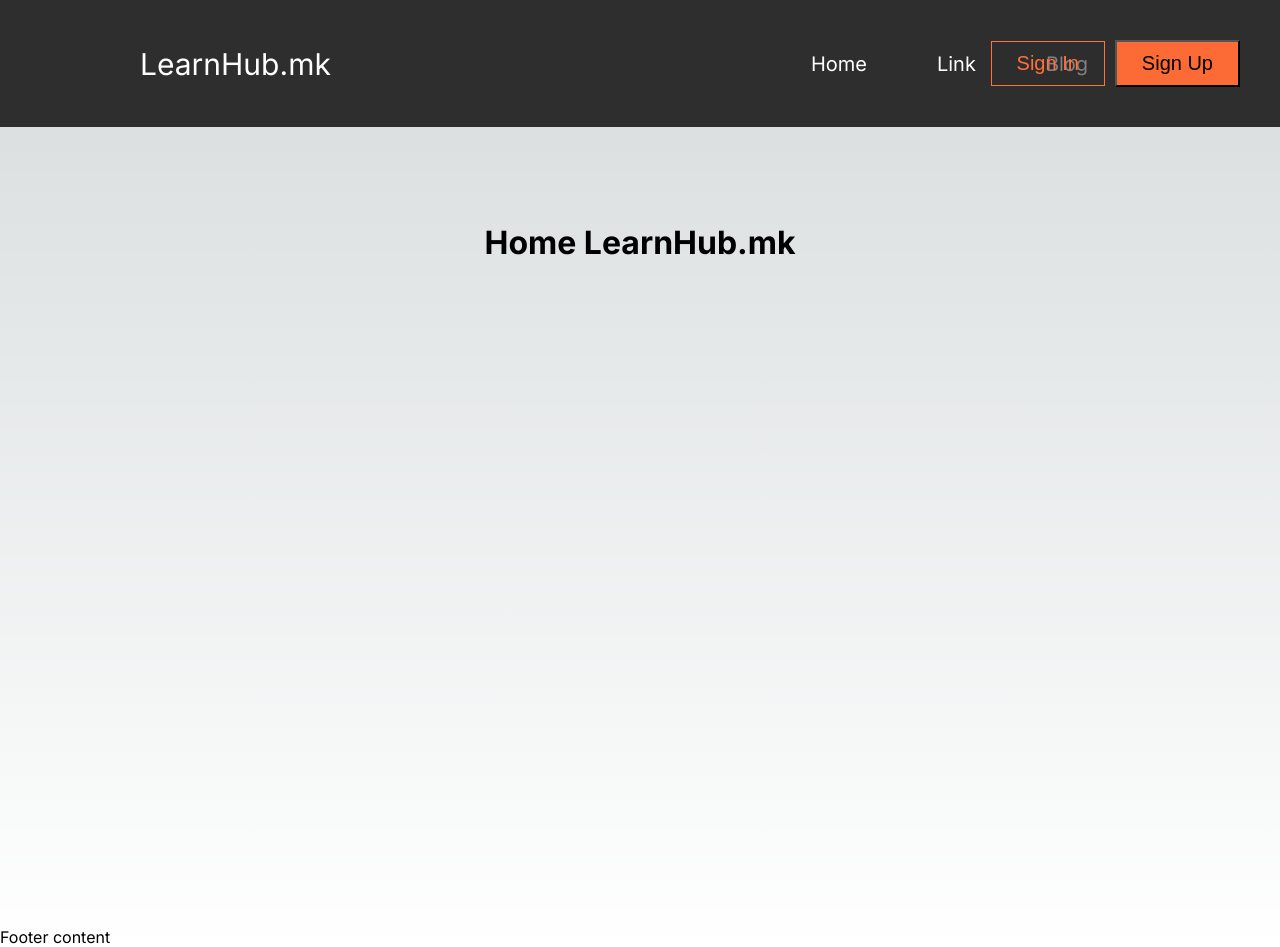
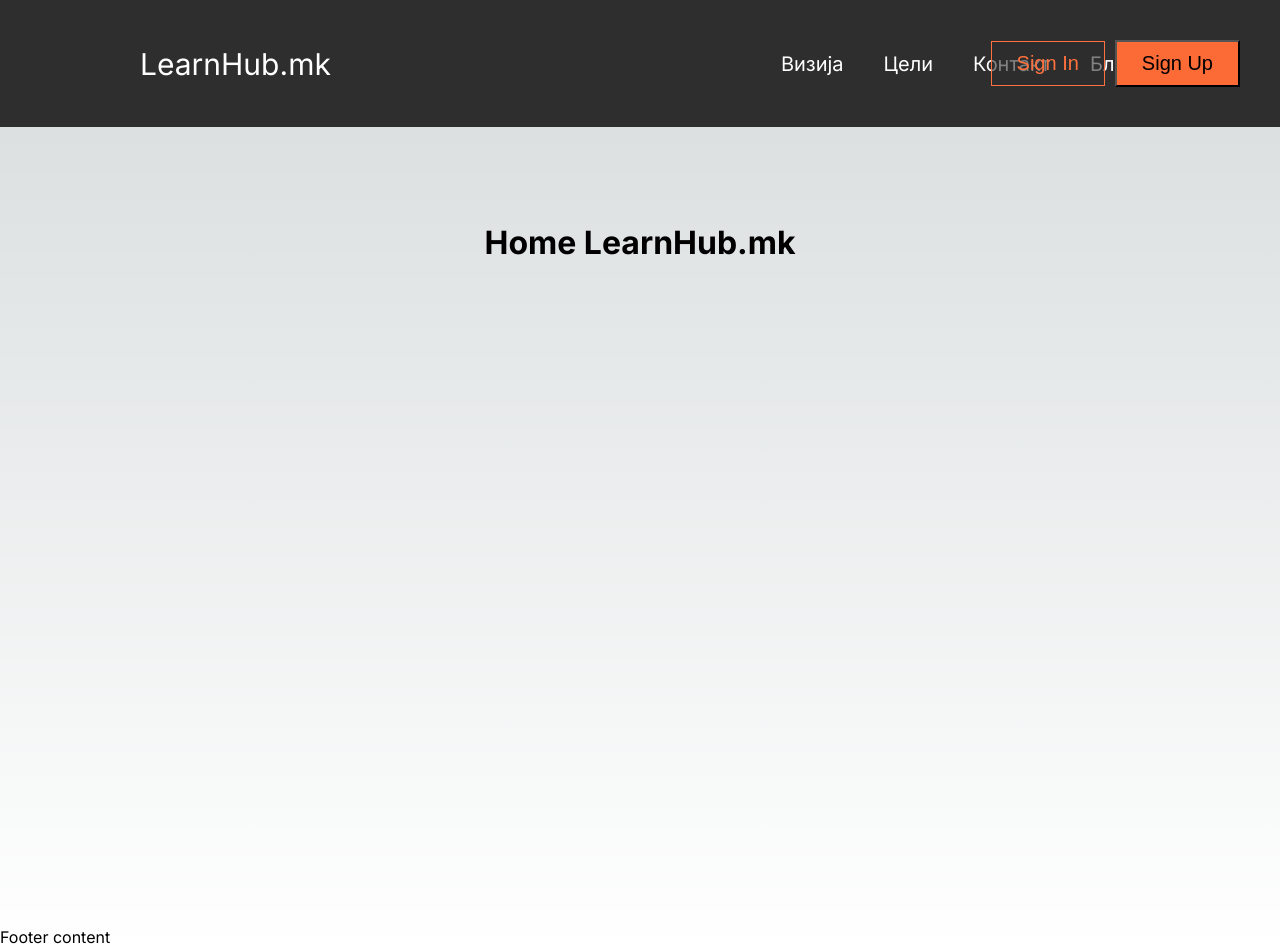
Before and after one commit to learnhubmk/app, a Next.js app: page / in a window 1280 px wide. Built offline with nearby package versions, Linux system fonts and the light colour scheme.

Commit message:
Update Nav Bar

```diff
--- a/components/reusable-components/navigation/navigation.module.scss
+++ b/components/reusable-components/navigation/navigation.module.scss
@@ -27,7 +27,7 @@
     color: #fff;
     font-size: 20px;
     margin-right: -400px;
-    margin-left: 470px;
+    margin-left: 440px;
 
     /* Adjust the margin for space between links */
   }
--- a/components/reusable-components/navigation/navigation.tsx
+++ b/components/reusable-components/navigation/navigation.tsx
@@ -13,17 +13,22 @@ function Navigation() {
             <ul className={`navbar-nav ${styles.horizontalNav}`}>
               <li className={`nav-item ${styles.navLink}`}>
                 <a className={`nav-link text-white`} href="#">
-                  Home
+                  Визија
                 </a>
               </li>
               <li className={`nav-item ${styles.navLink}`}>
                 <a className={`nav-link text-white`} href="#">
-                  Link
+                  Цели
                 </a>
               </li>
               <li className={`nav-item ${styles.navLink}`}>
                 <a className={`nav-link text-white`} href="#">
-                  Blog
+                  Контакт
+                </a>
+              </li>
+              <li className={`nav-item ${styles.navLink}`}>
+                <a className={`nav-link text-white`} href="#">
+                  Блог
                 </a>
               </li>
             </ul>
```
